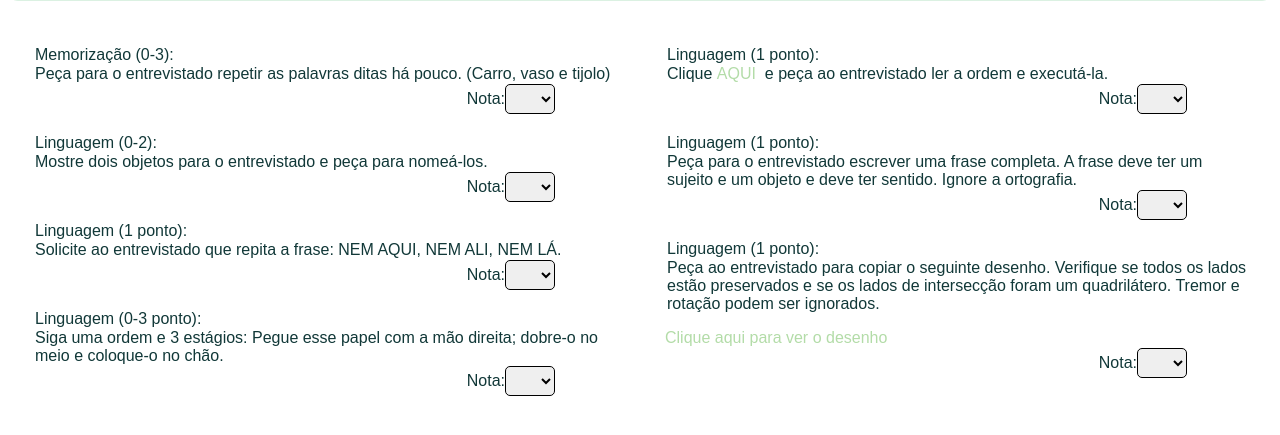
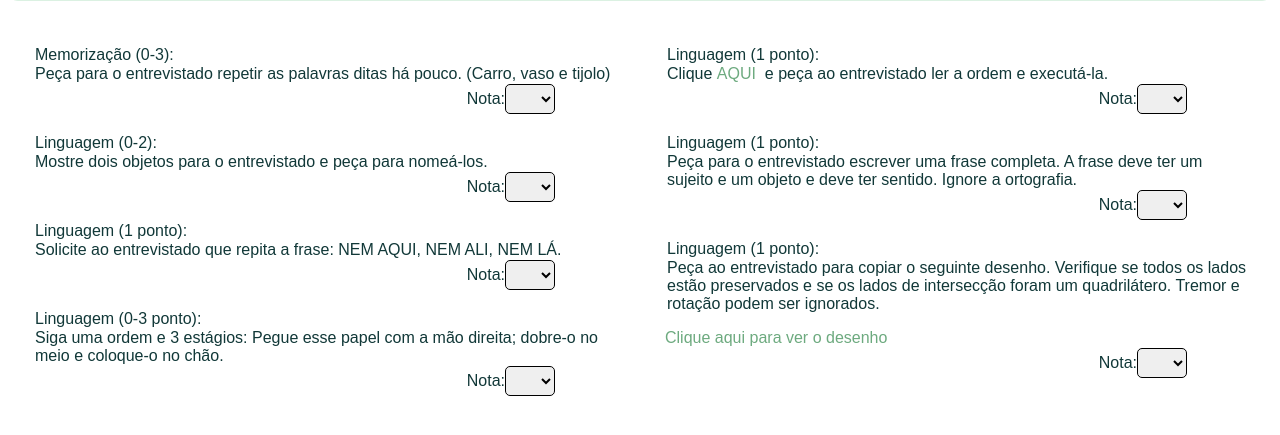
Before and after one commit to Kennedy-klam/Fisio-Digital, a PHP site: the page made by opção-de-login/doctor/dashboard/Ficha De Avaliação/Avaliação Geriatrica/EstadoMental/fichaestadomental.html in a window 1280 px wide. Shown: the part 599-1034 px from the top of the page. Run offline with PHP 8.4, Linux system fonts and the light colour scheme.

Commit message:
Update Tela2.css

```diff
--- a/opção-de-login/doctor/dashboard/Ficha De Avaliação/Avaliação Geriatrica/EstadoMental/style/Tela2.css
+++ b/opção-de-login/doctor/dashboard/Ficha De Avaliação/Avaliação Geriatrica/EstadoMental/style/Tela2.css
@@ -1,14 +1,3 @@
-:root{
---cor1:#fff;
---cor2:#333;
---cor3:#DEF7E5;
---cor4:#dbf1e2;
---cor5:#b3dca8;
---cor6:#000;
---cor7:#99e39c;
-
-}
-
 /* Estilos gerais */
 body {
     font-size: 16px;
@@ -45,7 +34,7 @@ input[type="checkbox"]:checked::after,input[type="radio"]:checked::after {
     left: 3px;
     width: 10px;
     height: auto;
-    background-color: 99e39c;
+    background-color: #99e39c;
     border-radius: 50%;
 }
 p{
@@ -134,7 +123,7 @@ legend{
     height: 30px;
     margin-right: 60px ;
     text-align: center;
-    border: 1px solid var(--cor6);
+    border: 1px solid #000;
     font-weight: bold;
     border-radius: 5px;
 }
@@ -151,7 +140,7 @@ input{
     margin-right: 8px;
 }
 a{
-    color: var(--cor5);
+    color: #6DAA7F;
     text-decoration: none;
     display: inline-block;
     padding: 0;
```
